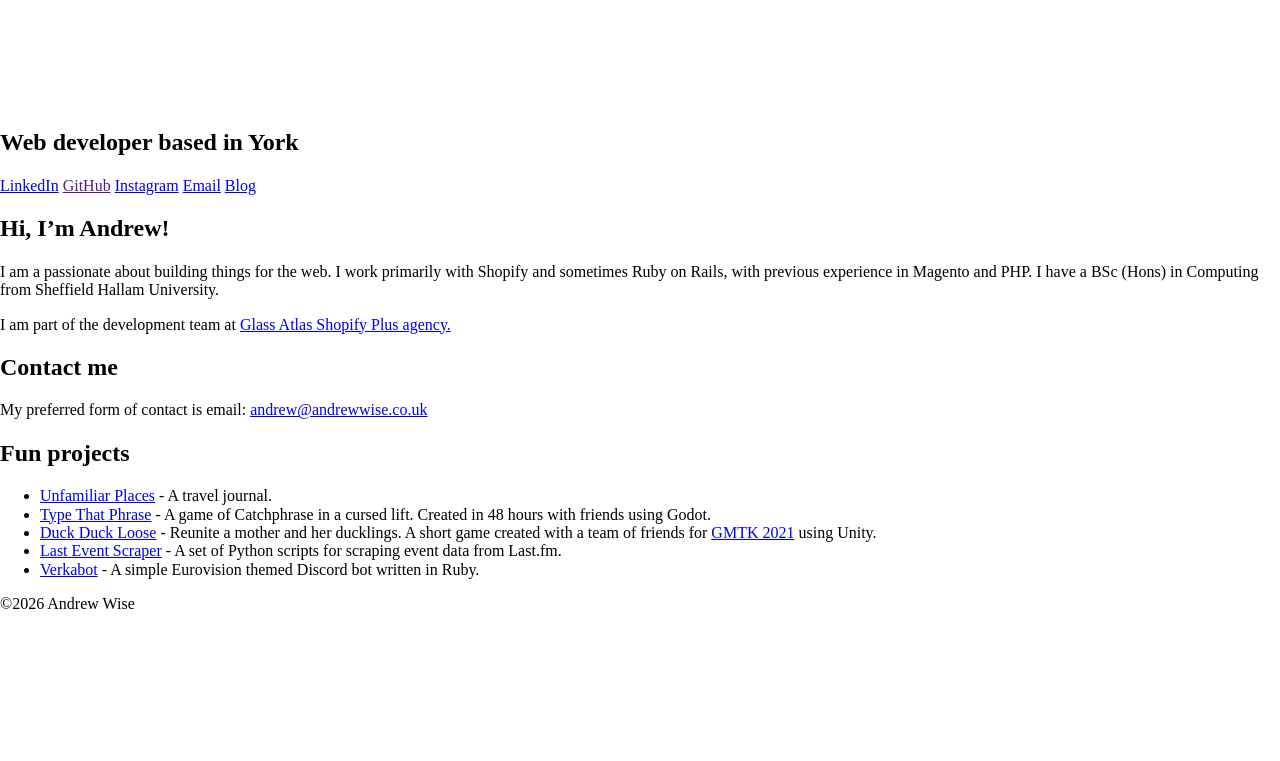
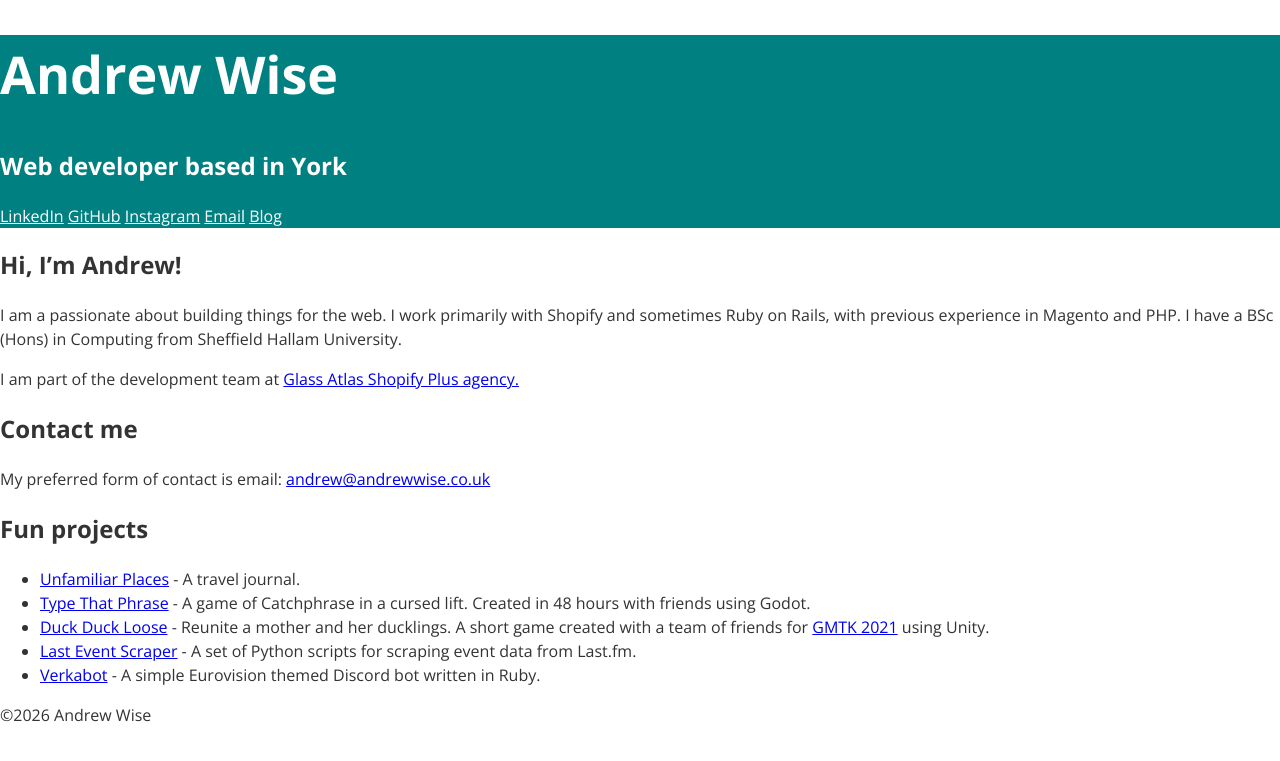
Before and after one commit to andrewwise/andrewwise.co.uk, a Jekyll site: the page built from index.md, in a window 1280 px wide. Shown: the top 761 px of the page. Built offline with Jekyll 4.4.1, drawn with Linux system fonts in a browser that asks for light colours.

Commit message:
Basic style start

```diff
--- a/_layouts/default.html
+++ b/_layouts/default.html
@@ -22,7 +24,7 @@
       </nav>
     </header>
 
-    <main class="main-content">
+    <main id="content" class="main-content">
       {{ content }}
 
       <footer class="site-footer">
--- /dev/null
+++ b/_sass/variables.scss
@@ -0,0 +1 @@
+$body-text-color: #333333;
--- a/assets/css/style.scss
+++ b/assets/css/style.scss
@@ -2,7 +2,42 @@
 ---
 
 @use "normalize";
+@use "variables";
 @use "code";
+
+body {
+  padding: 0;
+  margin: 0;
+  font-family: "Open Sans", "Helvetica Neue", Helvetica, Arial, sans-serif;
+  font-size: 16px;
+  line-height: 1.5;
+  color: variables.$body-text-color;
+}
+
+header {
+  background-color: #008080;
+  color: #ffffff;
+
+  a {
+    color: #ffffff;
+  }
+}
+
+#skip-to-content {
+  height: 1px;
+  width: 1px;
+  position: absolute;
+  overflow: hidden;
+  top: -10px;
+
+  &:focus {
+    position: fixed;
+    top: 10px;
+    left: 10px;
+    height: auto;
+    width: auto;
+  }
+}
 
 .project-name {
   display: block;
```
Also changed, not shown: other parts of _layouts/default.html (+2 -0 lines).
